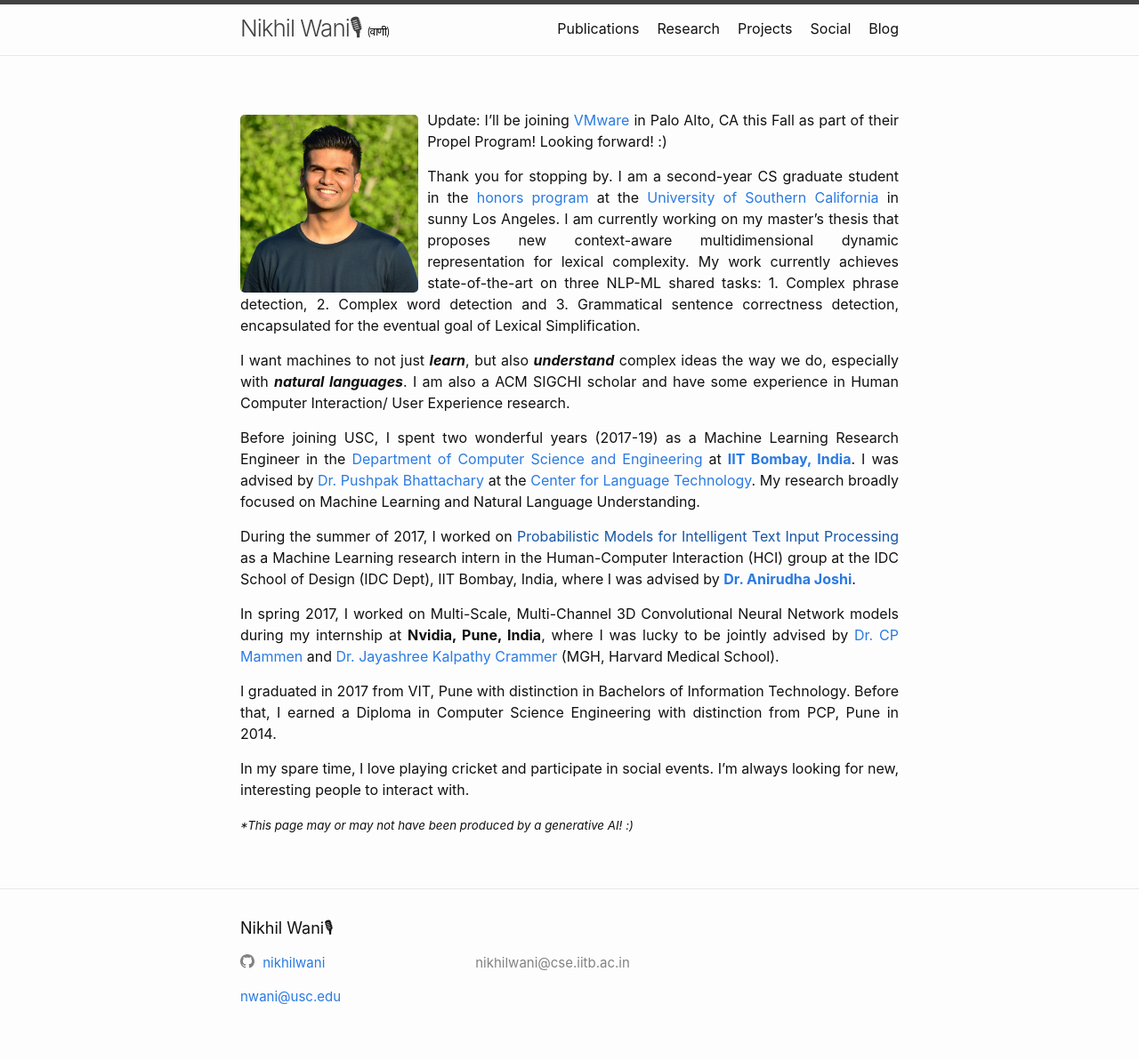
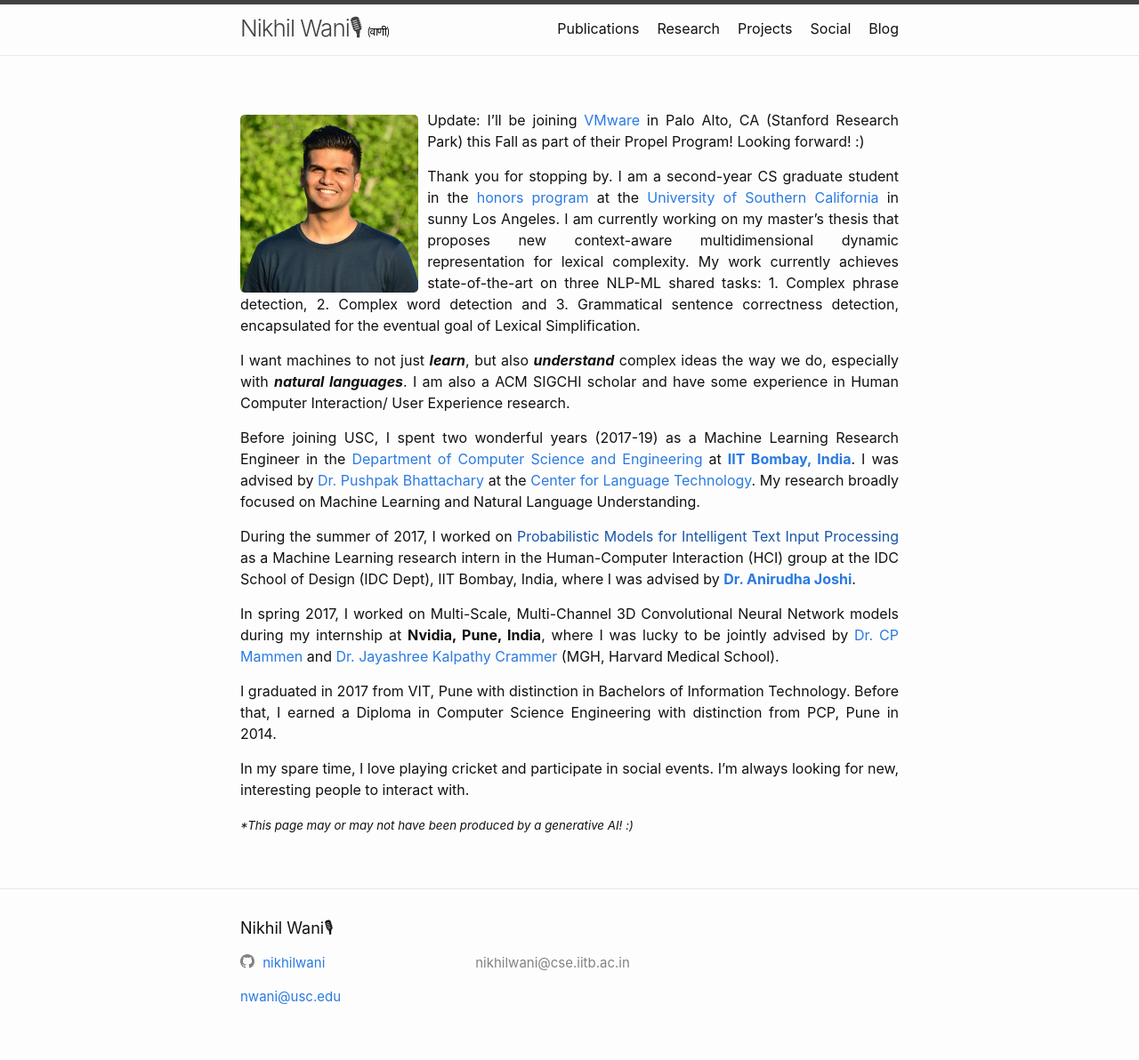
Before and after one commit to nikhilwani/nikhilwani.github.io, a Jekyll site: the page built from index.md, in a window 1280 px wide. Shown: the whole page at 89% size. Built offline with Jekyll 4.4.1, drawn with Linux system fonts in a browser that asks for light colours; comment, search, counter and statistics services are not loaded.

Commit message:
Update index.md

```diff
--- a/index.md
+++ b/index.md
@@ -69,7 +69,7 @@ Update: I'm on the job market! I'm happy to explore areas other than my expertis
 I'll be starting as a Member of Technical Staff III (Machine Learning Engineer)
 -->
 
-Update: I'll be joining [VMware](https://www.linkedin.com/company/vmware) in Palo Alto, CA this Fall as part of their Propel Program! Looking forward! :)
+Update: I'll be joining [VMware](https://www.linkedin.com/company/vmware) in Palo Alto, CA (Stanford Research Park) this Fall as part of their Propel Program! Looking forward! :)
 
 Thank you for stopping by. I am a second-year CS graduate student in the [honors program](https://www.cs.usc.edu/academic-programs/masters/cs_ms_honors/) at the [University of Southern California](https://www.usc.edu/) in sunny Los Angeles. I am currently working on my master's thesis that proposes new context-aware multidimensional dynamic representation for lexical complexity. My work currently achieves state-of-the-art on three NLP-ML shared tasks: 1. Complex phrase detection, 2. Complex word detection and 3. Grammatical sentence correctness detection, encapsulated for the eventual goal of Lexical Simplification.
 
```
